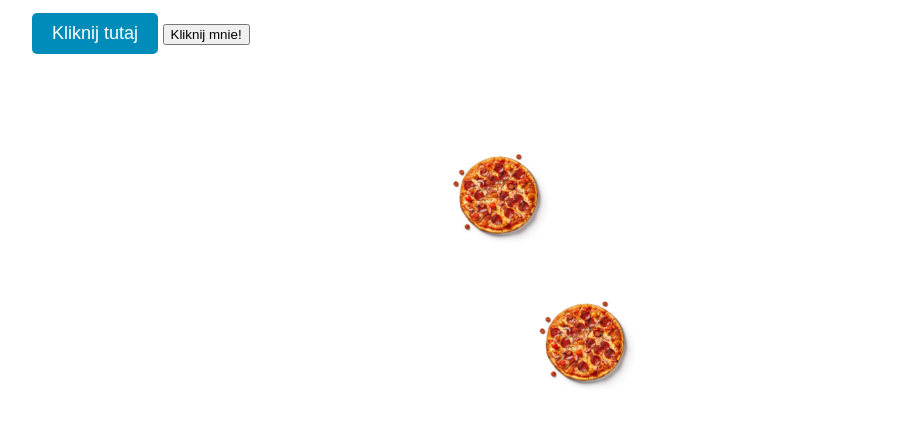
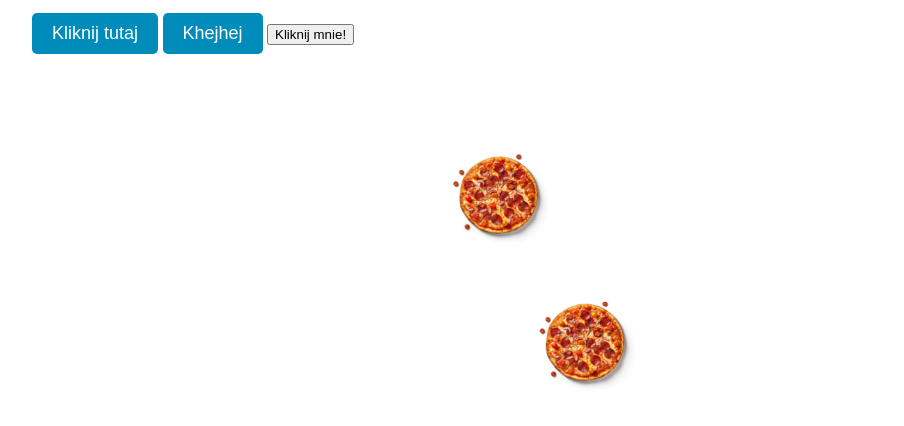
Before and after one commit to mafiumc/test, a plain HTML site: page mojapierwszastrona.html in a window 1280 px wide. Shown: the part 346-772 px from the top of the page, without its empty margins (18-922 px from the left). Drawn offline with Linux system fonts and the light colour scheme.

Commit message:
Update mojapierwszastrona.html

```diff
--- a/mojapierwszastrona.html
+++ b/mojapierwszastrona.html
@@ -91,6 +91,9 @@
     <p>🍕🍕🍕PIZZA🍕🍕😛🍕</p>
 
     <a href="https://www.google.com/search?q=pizza" class="button">Kliknij tutaj</a>
+
+<a href="https://mafiumc.github.io/test/" class="button">Khejhej</a>
+
     <button>Kliknij mnie!</button>
 
     <div id="square" class="square"></div>
```
